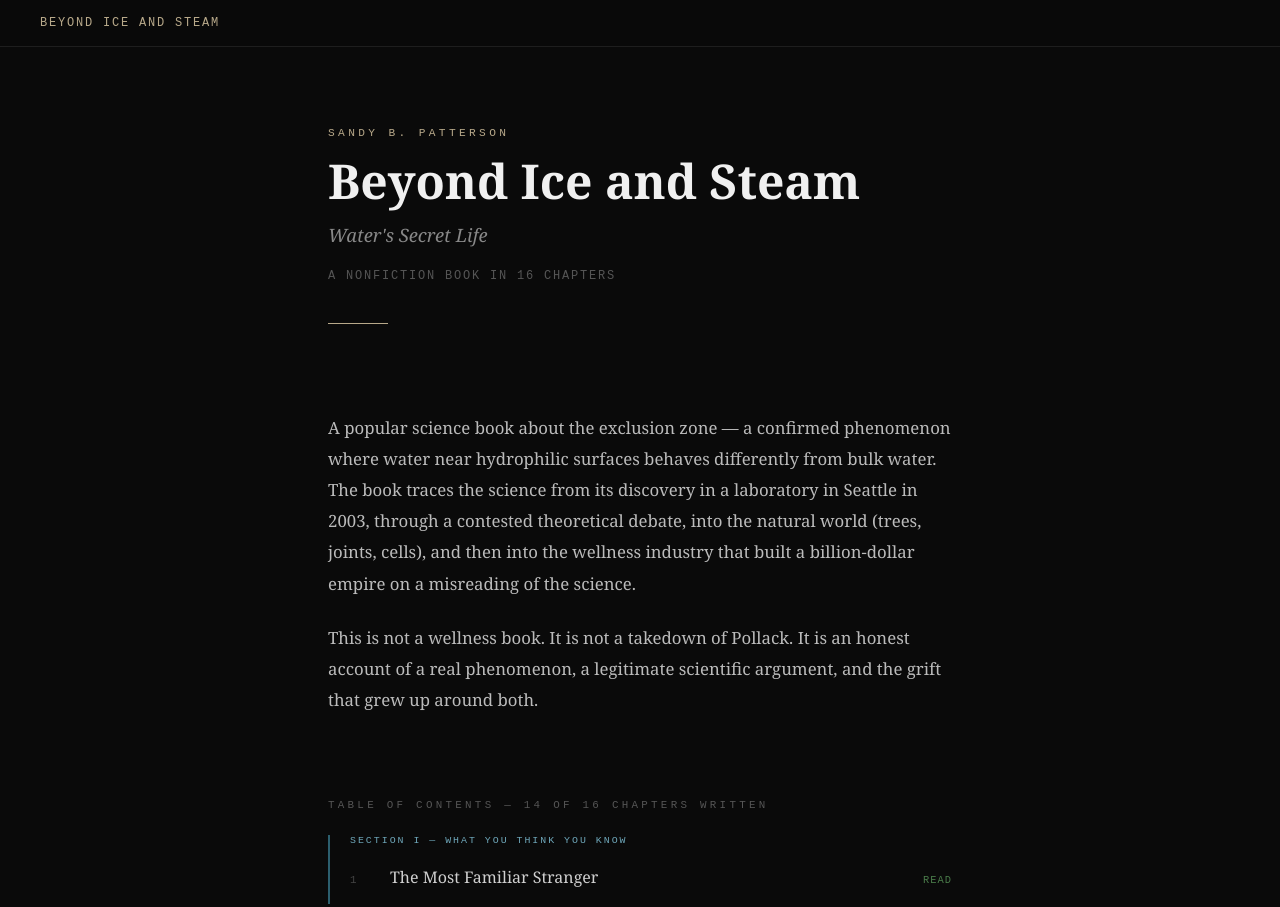
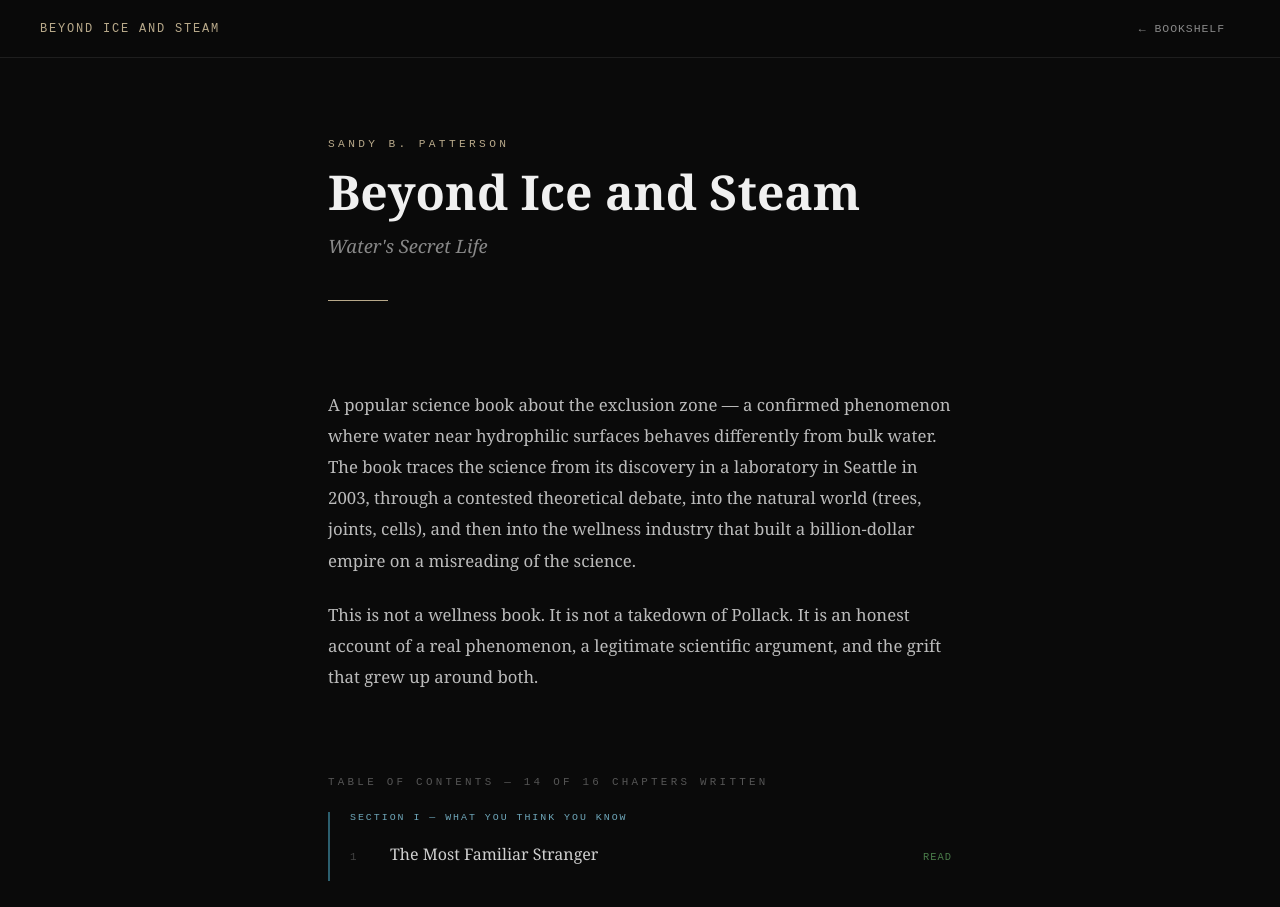
Before and after one commit to sandybpatterson/beyond-ice-and-steam, a plain HTML site: page index.html in a window 1280 px wide. Shown: the top 907 px of the page. Drawn offline with Linux system fonts and the light colour scheme.

Commit message:
Add bookshelf link to nav, remove byline, sync reader.js with original-bug-book
Co-Authored-By: Claude Sonnet 5 <noreply@anthropic.com>

```diff
--- a/index.html
+++ b/index.html
@@ -214,13 +214,15 @@
 
   <nav>
     <span class="nav-brand">Beyond Ice and Steam</span>
+    <div class="nav-links">
+      <a href="https://sandybpatterson.github.io/bookshelf.html">&larr; Bookshelf</a>
+    </div>
   </nav>
 
   <div class="hero">
     <p class="eyebrow">Sandy B. Patterson</p>
     <h1>Beyond Ice and Steam</h1>
     <p class="subtitle">Water's Secret Life</p>
-    <p class="byline">A nonfiction book in 16 chapters</p>
     <div class="divider"></div>
   </div>
 
```
Also changed, not shown: chapter.html (+1 -0 lines).
